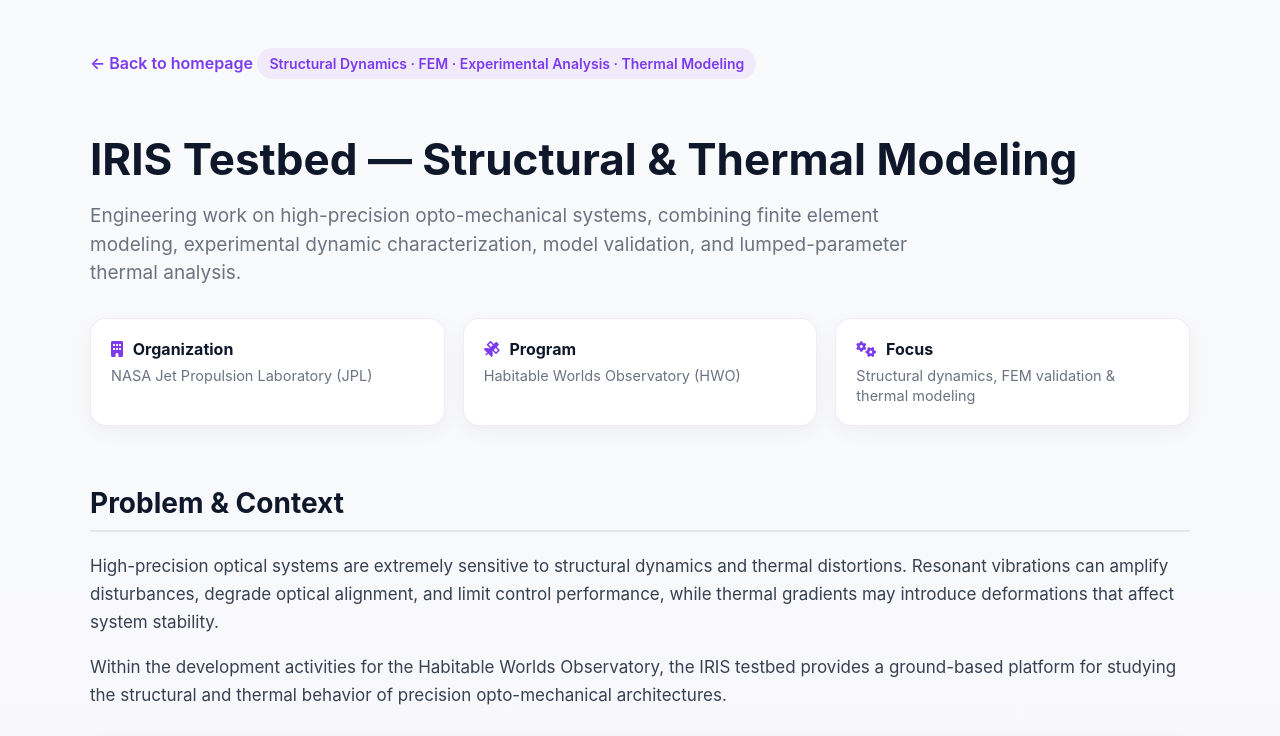
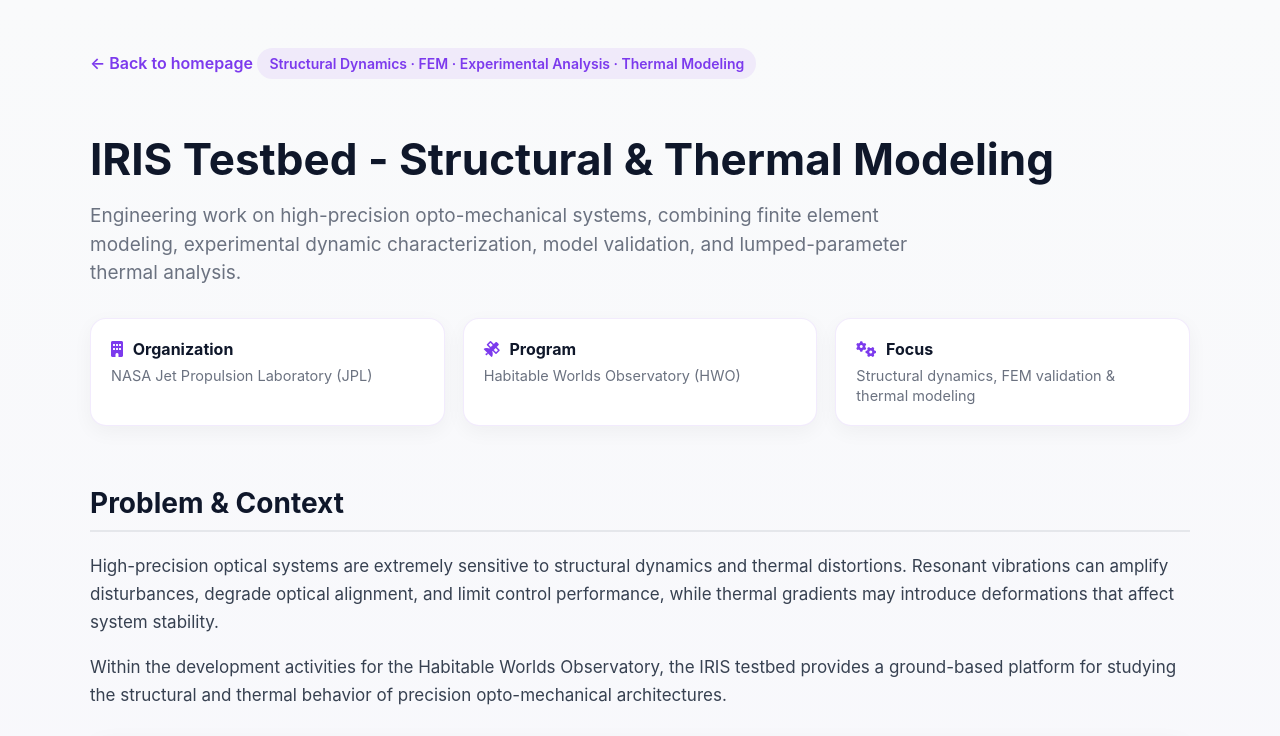
Before and after one commit to bettinielisabetta/bettinielisabetta.github.io, a plain HTML site: page projects/telescope.html in a window 1280 px wide. Shown: the top 736 px of the page. Drawn offline with Linux system fonts and the light colour scheme.

Commit message:
Update telescope.html

```diff
--- a/projects/telescope.html
+++ b/projects/telescope.html
@@ -269,7 +269,7 @@ p {
 
 <div class="label">Structural Dynamics · FEM · Experimental Analysis · Thermal Modeling</div>
 
-<h1>IRIS Testbed — Structural & Thermal Modeling</h1>
+<h1>IRIS Testbed - Structural & Thermal Modeling</h1>
 
 <div class="subtitle">
 Engineering work on high-precision opto-mechanical systems, combining finite element modeling,
```
